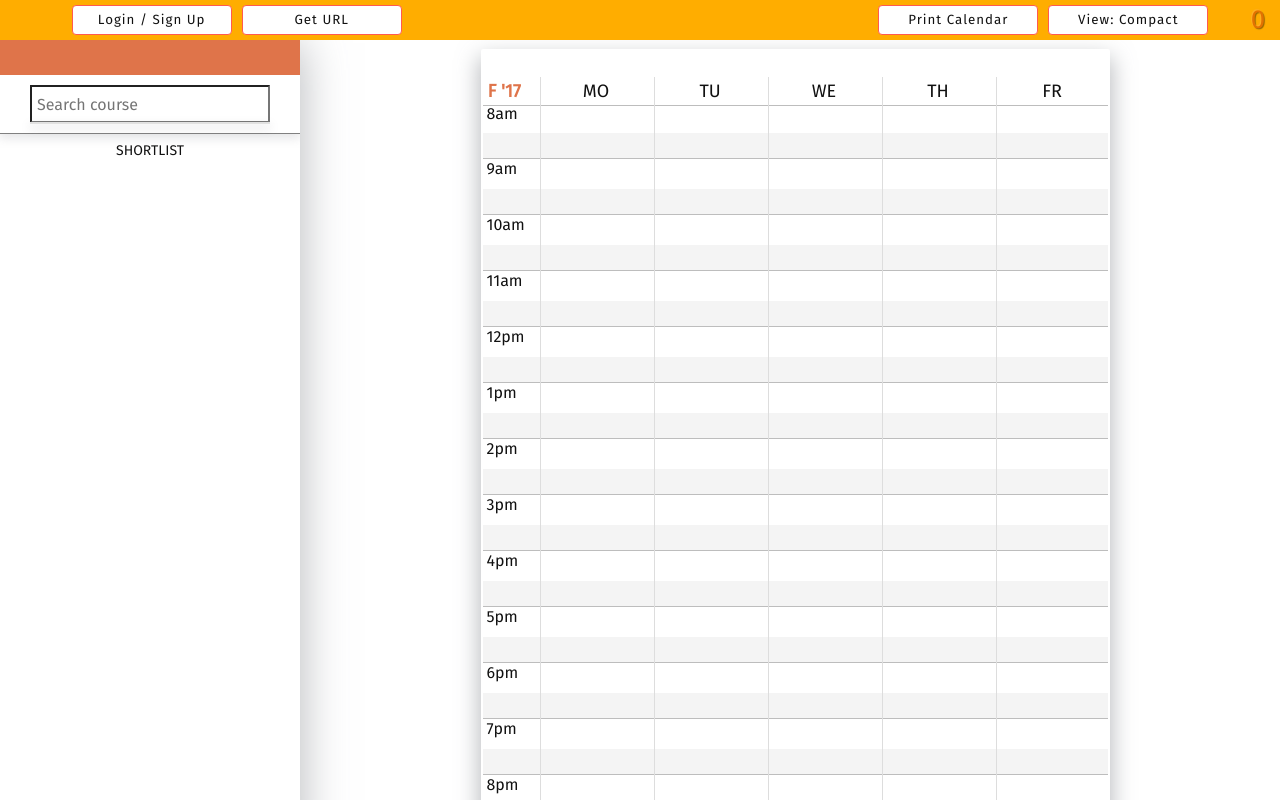
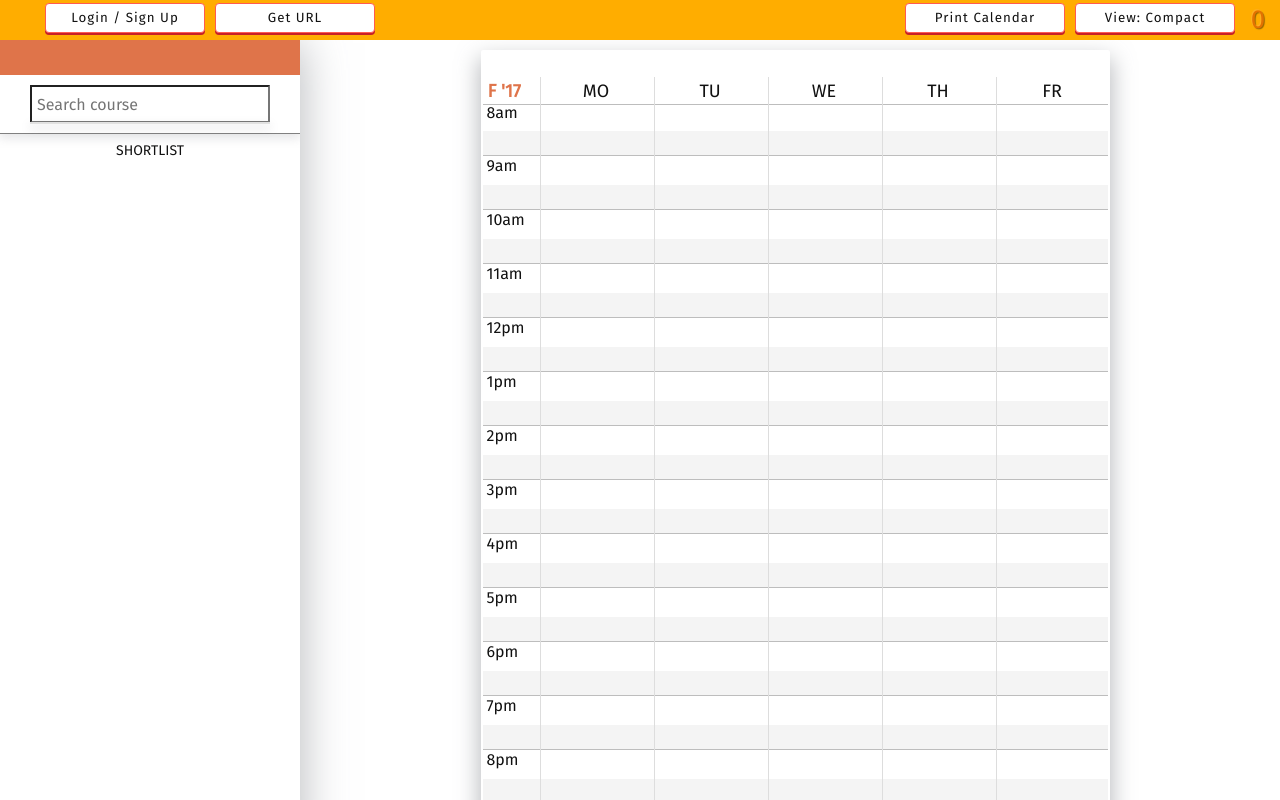
Before and after one commit to a8t/timetablr, a React (Create React App) app: page / in a window 1280 px wide. Shown: the top 800 px of the page. Built offline with nearby package versions, Linux system fonts and the light colour scheme.

Commit message:
print css tweaks

```diff
--- a/src/Components/App.css
+++ b/src/Components/App.css
@@ -48,6 +48,9 @@ body {
 
 }
 
+
+
+
 /***PRINT CALENDAR***/
 @media print {
   @page {
@@ -72,6 +75,10 @@ body {
     width: 45%;
     --colWidth: 40px;
     --rowheight: 18px;
+
+  }
+  .eachCal > div {
+    font-size: 12px !important;
   }
   button {
     display: none;
--- a/src/Components/Calendar/Calendar.css
+++ b/src/Components/Calendar/Calendar.css
@@ -1,7 +1,6 @@
 /*STYLE CALENDAR COMPONENTS*/
 #calendars {
     grid-area: calendars;
-    margin: 10px;
     border-radius: 4px;
     display: flex;
     flex-flow: wrap;
@@ -9,20 +8,19 @@
     align-items: center;
     padding-top: 10px;
     --colWidth: 55px;
-    margin-top: 4px;
+    --rowheight: 25px;
 
 }
 
 /*STYLE FALL AND WINTER CALENDARS*/
 .eachCal {
-
+    margin: 5px;
     font-family: 'Fira Sans', sans-serif;
     padding: 0 2px;
     width: auto;
     height: auto;
     border-radius: 2px;
     display: grid;
-    --rowheight: 26px;
     position: relative;
     grid-gap: 2px;
     grid-template-columns:
--- a/src/Components/Navbar/Navbar.css
+++ b/src/Components/Navbar/Navbar.css
@@ -11,10 +11,26 @@
   z-index: 10;
   display: flex;
   align-items: center;
-  justify-content: space-around;
+  justify-content: space-between;
+  padding: 0 40px;
 }
 
-nav button, #printview >button {
+@media screen and (max-width:980px) {
+  .navbar {
+    height: 80px;
+  }
+
+  #search {
+    border-top: 80px solid #df744a;
+  }
+
+  #calendars {
+    margin-top: 30px;
+  }
+}
+
+
+nav > button, #printview >button, #URLGenerator button {
   text-decoration: none;
   color: #111;
   width: 160px;
@@ -23,17 +39,29 @@ nav button, #printview >button {
   padding: 6px 10px;
   border: 1px solid;
   border-color: #FF5A51;
-  transition: all .2s ease;
   cursor: pointer;
   letter-spacing: 1px;
   border-radius: 4px;
   margin: 5px;
+  outline: none;
+  position: relative;
+  top:-2px;
+  box-shadow: 0 2px 0px #c52028;
+
 }
 
-#printview >button:hover, nav button:hover {
-  border: 1px solid white;
-  background-color: #FF5A51;
-  color: white;
+#printview > button:focus, nav > button:focus, #URLGenerator button:focus,
+#printview > button:hover, nav > button:hover, #URLGenerator button:hover  {
+  /* background-color: #FF5A51;
+  color: white; */
+  top: -4px;
+  box-shadow: 0 4px 0px #c52028;
+
+}
+
+nav button:active, #printview > button:active, #URLGenerator button:active {
+  top: -1px;
+  box-shadow: 0 1px 0px #c52028;
 }
 
 nav {
--- a/src/Components/Navbar/Navbar.js
+++ b/src/Components/Navbar/Navbar.js
@@ -32,32 +32,42 @@ class Navbar extends Component {
       <div className="navbar" >
         <nav className="navBarLinks">
           <button
-            onClick={() => this.toggleLogin()}
+            onClick={(e) => {
+              e.target.blur()
+              this.toggleLogin()
+            }}
             className="login"
             href="#modal">Login / Sign Up
           </button>
+          <CSSTransitionGroup
+            transitionName="loginTransition"
+            transitionEnterTimeout={800}
+            transitionLeaveTimeout={800}>
+            {this.state.displayLogin
+              ? <Login toggleLogin={this.toggleLogin} key="loginarea" />
+              : <span key="span" />
+            }
+          </CSSTransitionGroup>
           <URLGenerator/>
         </nav>
 
-        <CSSTransitionGroup
-          transitionName="loginTransition"
-          transitionEnterTimeout={800}
-          transitionLeaveTimeout={800}>
-          {this.state.displayLogin
-            ? <Login toggleLogin={this.toggleLogin} key="loginarea"/>
-            : <span key="span" />
-          }
-        </CSSTransitionGroup>
+
 
         <div id="printview">
-          <button className="printbutton" onClick={(e) => window.print()}>
+          <button
+            className="printbutton"
+            onClick={e => {
+              window.print()
+              e.target.blur()
+          }}>
             Print Calendar
           </button>
 
-          <button className="cozycomfy" onClick={() => {
+          <button className="cozycomfy" onClick={e => {
             const setTo = this.state.comfy ? "55px" : "100px"
             document.getElementById("calendars").style.setProperty("--colWidth", setTo)
             this.toggleComfy()
+            e.target.blur()
           }}>
             View: {this.state.comfy ? "Comfy" : "Compact"}
           </button>
--- a/src/Components/Navbar/URLGenerator/URLGenerator.js
+++ b/src/Components/Navbar/URLGenerator/URLGenerator.js
@@ -38,26 +38,32 @@ class URLGenerator extends Component {
     return (
       <div id="URLGenerator">
         {!this.state.generated
-            ? <button onClick={() => this.toggleGenerateCopy()}>Get URL</button>
+            ? <button onClick={e => {
+                this.toggleGenerateCopy()
+                e.target.blur()
+              }}>Get URL</button>
             : <CopyToClipboard text={this.state.url}
                 onCopy={() => this.toggleCopied()}>
                 {!this.state.copied
-                  ? <button>Copy to clipboard?</button>
-                  : <button onClick={() => {this.toggleGenerateCopy(); this.toggleCopied()}}>Copied! Get new URL?</button>
+                  ? <button onClick={e => {
+                      e.target.blur()
+                    }}>Copy to clipboard?</button>
+                  : <button onClick={e => {
+                      this.toggleGenerateCopy()
+                      this.toggleCopied()
+                      e.target.blur()
+                    }}>Copied! Get new URL?</button>
                 }
               </CopyToClipboard>
         }
 
-
-        {
-          this.state.generated
+        {this.state.generated
             ? <div id="url">
                 <a id="urltext" href={`/${this.state.url}`}>{`timetablr.ca/${this.state.url}`}</a>
               </div>
             : <div id="url">
               </div>
         }
-
       </div>
     )
   }
```
